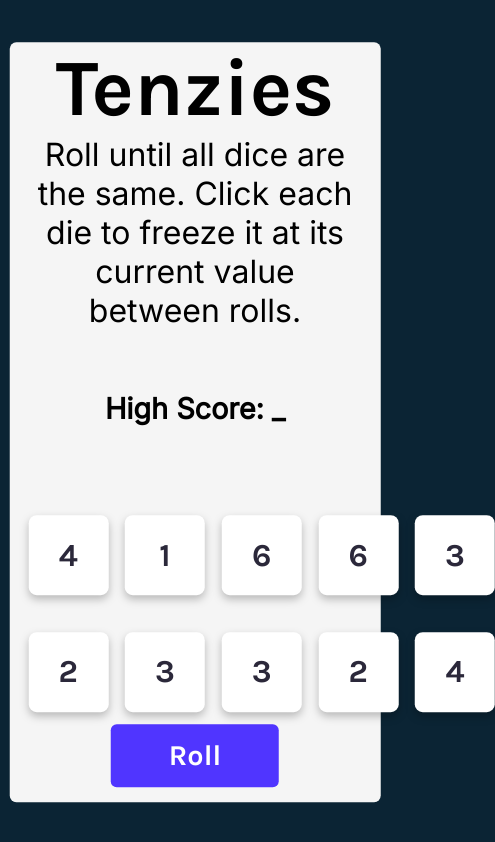
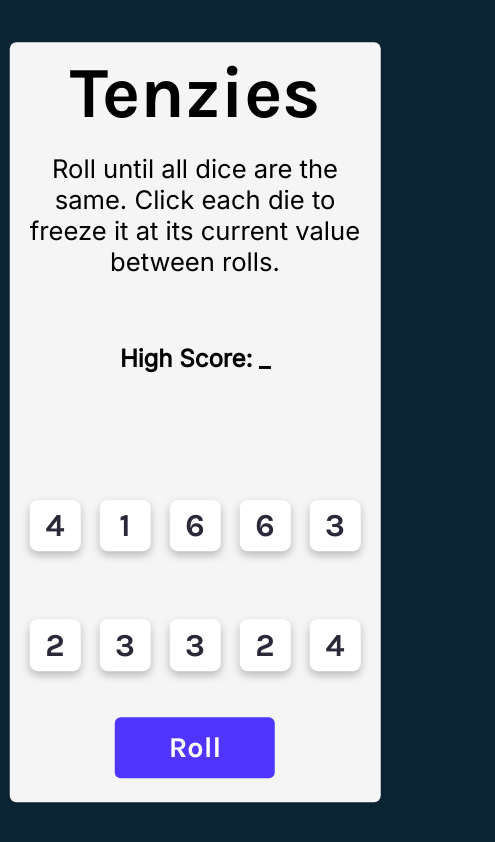
Before and after one commit to RaviP14/tenzies-game, a React (Create React App) app in the folder tenzies-game/: page / in a window 390 px wide. Shown: the whole page, 495 px wide, since content can reach past the window. Built offline with nearby package versions, Linux system fonts and the light colour scheme.

Commit message:
Added media queries for mobile view.

```diff
--- a/tenzies-game/src/styles/style.css
+++ b/tenzies-game/src/styles/style.css
@@ -105,3 +105,31 @@ body {
 .roll-btn:active {
   box-shadow: inset 5px 5px 10px -3px rgba(0, 0, 0, 0.7);
 }
+
+@media only screen and (max-width: 768px) {
+  .title {
+    font-size: 4.5rem;
+  }
+
+  .instructions {
+    font-size: 1.6rem;
+  }
+
+  .highScore {
+    font-size: 1.5rem;
+  }
+
+  .rolls-text {
+    font-size: 1.2rem;
+  }
+
+  .Die {
+    height: 3.2rem;
+    width: 3.2rem;
+  }
+
+  .roll-btn {
+    height: 3.8rem;
+    width: 10rem;
+  }
+}
```
